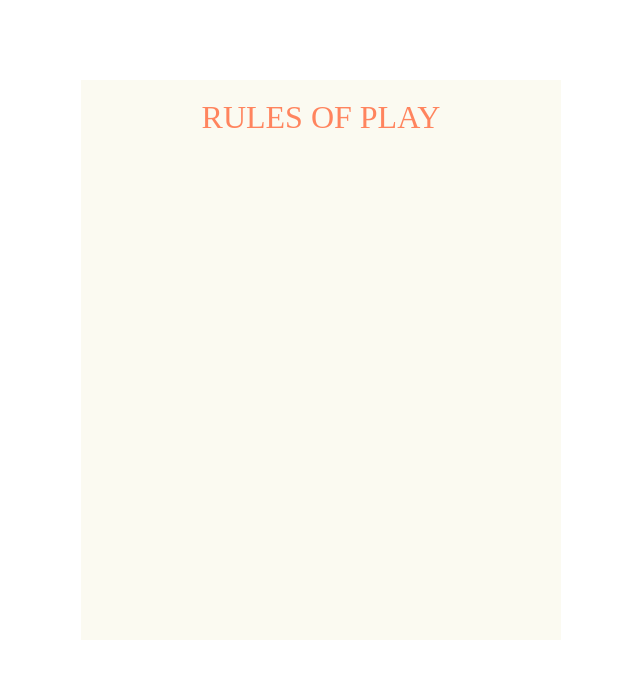
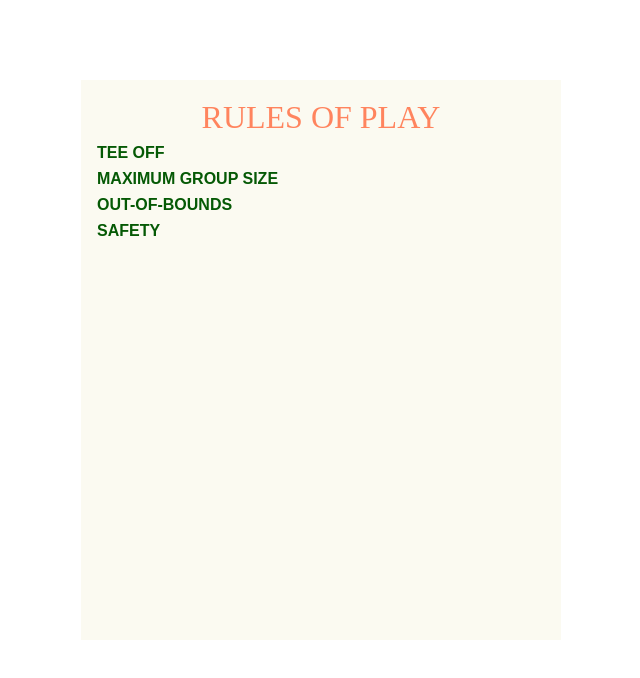
Before and after one commit to EDowning2000/tasiaTime, a Next.js app in the folder client/: page /rules in a window 1280 px wide. Shown: the top 678 px of the page, without its empty margins (319-959 px from the left). Built offline with nearby package versions, Linux system fonts and the light colour scheme.

Commit message:
rules headers are finished and looking nice. just need sub content for them

```diff
--- a/client/pages/rules.js
+++ b/client/pages/rules.js
@@ -5,6 +5,12 @@ export default function Rules() {
     <div className={styles.mainContainer}>
       <div className={styles.firstContainer}>
         <h1 className={styles.rulesOfPlay}>RULES OF PLAY</h1>
+        <div className={styles.individualRulesContainer}>
+          <h4 className={styles.individualRule}>TEE OFF</h4>
+          <h4 className={styles.individualRule}>MAXIMUM GROUP SIZE</h4>
+          <h4 className={styles.individualRule}>OUT-OF-BOUNDS</h4>
+          <h4 className={styles.individualRule}>SAFETY</h4>
+        </div>
       </div>
     </div>
   );
--- a/client/styles/Rules.module.css
+++ b/client/styles/Rules.module.css
@@ -17,8 +17,18 @@
   font-family: "Copperplate";
   font-weight: 400;
 }
-/* white */
-/* background-color: rgb(251, 250, 241); */
+.individualRulesContainer {
+}
+.individualRule {
+  color: rgb(5, 89, 5);
+  margin-top: 0.5rem;
+  margin-left: 1rem;
+}
+/* white
+background-color: rgb(251, 250, 241); */
 
-/* red */
-/* border: 1px solid rgb(255, 132, 94); */
+/* red
+ border: 1px solid rgb(255, 132, 94); */
+
+/* mid green
+color: rgb(5, 89, 5); */
```
